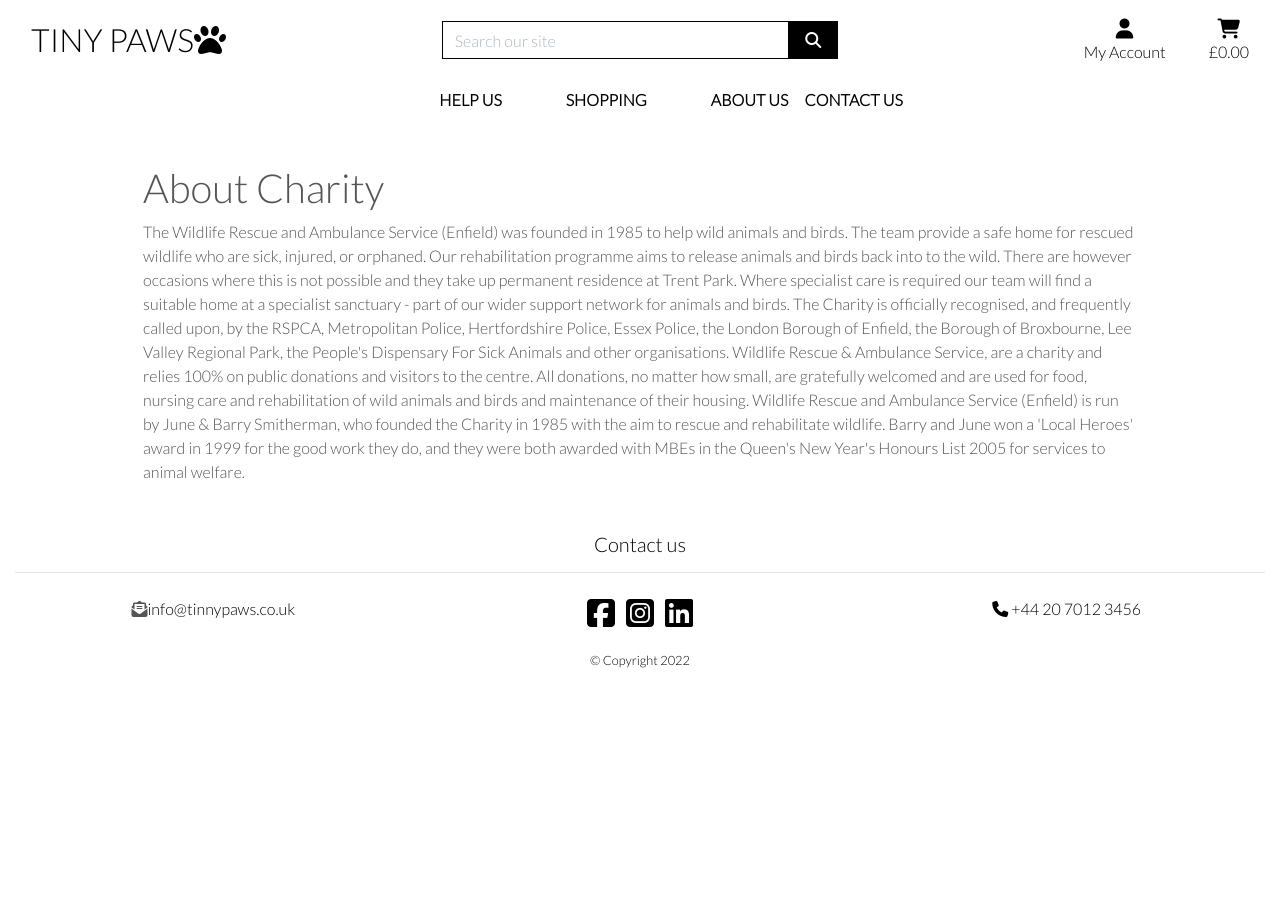
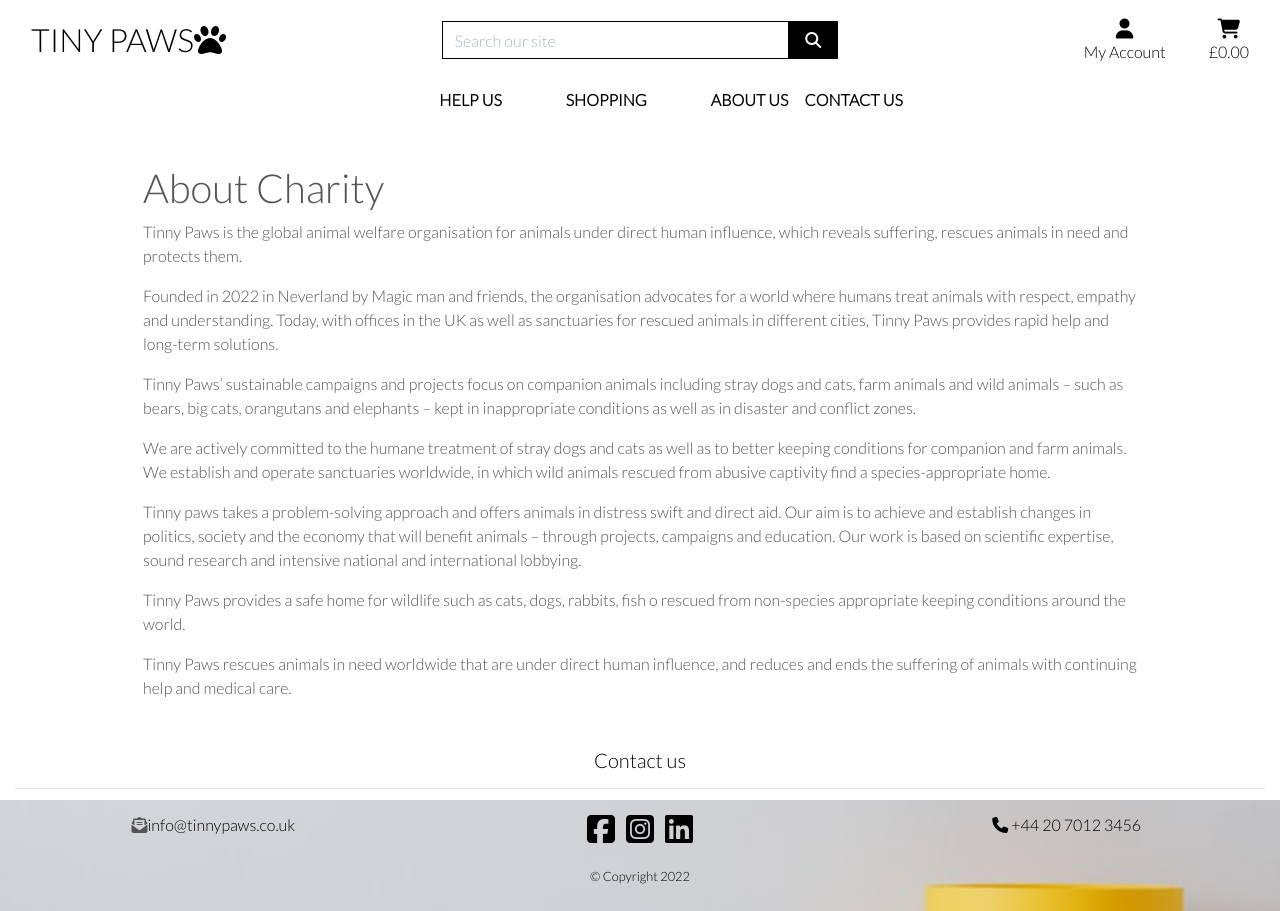
Before and after one commit to kaanalptkn/tinypaws-p4-ka, a Django app: page /about/ in a window 1280 px wide. Before the commit the page ends 668 px from the top, so only its background shows below. Run offline with Django 3.2, Linux system fonts and the light colour scheme; some libraries are stand-ins or nearby versions.

Commit message:
Updated about page

```diff
--- a/about/templates/about/about.html
+++ b/about/templates/about/about.html
@@ -16,22 +16,39 @@
             <div class="col">
                 <h1>About Charity</h1>
                 <p>
-                    The Wildlife Rescue and Ambulance Service (Enfield) was founded in 1985 to help wild animals and birds.
-                    The team provide a safe home for rescued wildlife who are sick, injured, or orphaned. Our
-                    rehabilitation programme aims to release animals and birds back into to the wild. There are however
-                    occasions where this is not possible and they take up permanent residence at Trent Park. Where
-                    specialist care is required our team will find a suitable home at a specialist sanctuary - part
-                    of our wider support network for animals and birds.
-                    The Charity is officially recognised, and frequently called upon, by the RSPCA, Metropolitan Police,
-                    Hertfordshire Police, Essex Police, the London Borough of Enfield, the Borough of Broxbourne, Lee
-                    Valley Regional Park, the People's Dispensary For Sick Animals and other organisations.
-                    Wildlife Rescue & Ambulance Service, are a charity and relies 100% on public donations and visitors
-                    to the centre. All donations, no matter how small, are gratefully welcomed and are used for food,
-                    nursing care and rehabilitation of wild animals and birds and maintenance of their housing.
-                    Wildlife Rescue and Ambulance Service (Enfield) is run by June & Barry Smitherman, who founded
-                    the Charity in 1985 with the aim to rescue and rehabilitate wildlife.
-                    Barry and June won a 'Local Heroes' award in 1999 for the good work they do, and they were both
-                    awarded with MBEs in the Queen's New Year's Honours List 2005 for services to animal welfare.
+                    Tinny Paws is the global animal welfare organisation for animals under direct human influence,
+                    which reveals suffering, rescues animals in need and protects them.
+                </p>
+                <p>
+                    Founded in 2022 in Neverland by Magic man and friends, the organisation advocates for a world where
+                    humans treat animals with respect, empathy and understanding. Today, with offices in the UK as well as
+                    sanctuaries for rescued animals in different cities, Tinny Paws  provides rapid help and long-term
+                    solutions.
+                </p>
+                <p>
+                    Tinny Paws’ sustainable campaigns and projects focus on companion animals including stray dogs and cats,
+                    farm animals and wild animals – such as bears, big cats, orangutans and elephants – kept in inappropriate
+                    conditions as well as in disaster and conflict zones.
+
+                </p>
+                <p>
+                    We are actively committed to the humane treatment of stray dogs and cats as well as to better keeping
+                    conditions for companion and farm animals. We establish and operate sanctuaries worldwide, in which
+                    wild animals rescued from abusive captivity find a species-appropriate home.
+                </p>
+                <p>
+                    Tinny paws takes a problem-solving approach and offers animals in distress swift and direct aid. Our
+                    aim is to achieve and establish changes in politics, society and the economy that will benefit animals
+                    – through projects, campaigns and education. Our work is based on scientific expertise, sound research
+                    and intensive national and international lobbying.
+                </p>
+                <p>
+                    Tinny Paws provides a safe home for wildlife such as cats, dogs, rabbits, fish o rescued from non-species
+                    appropriate keeping conditions around the world.
+                </p>
+                <p>
+                    Tinny Paws rescues animals in need worldwide that are under direct human influence, and reduces and ends the
+                    suffering of animals with continuing help and medical care.
                 </p>
             </div>
         </div>
```
